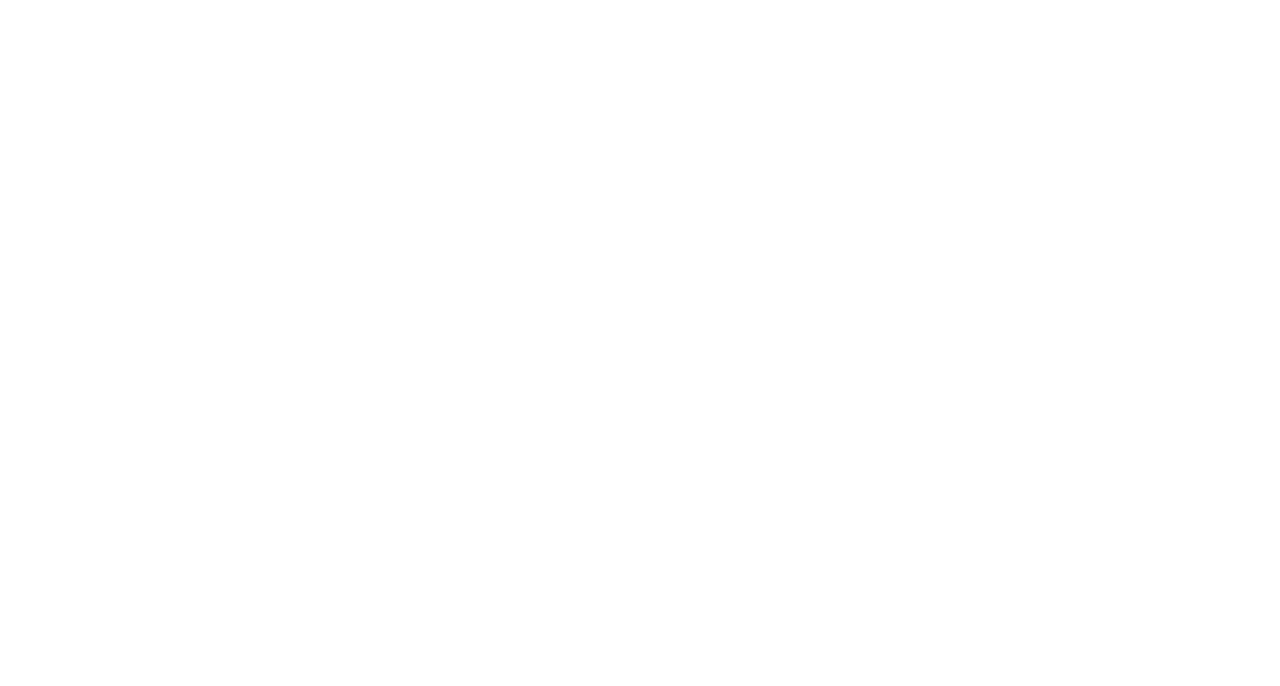
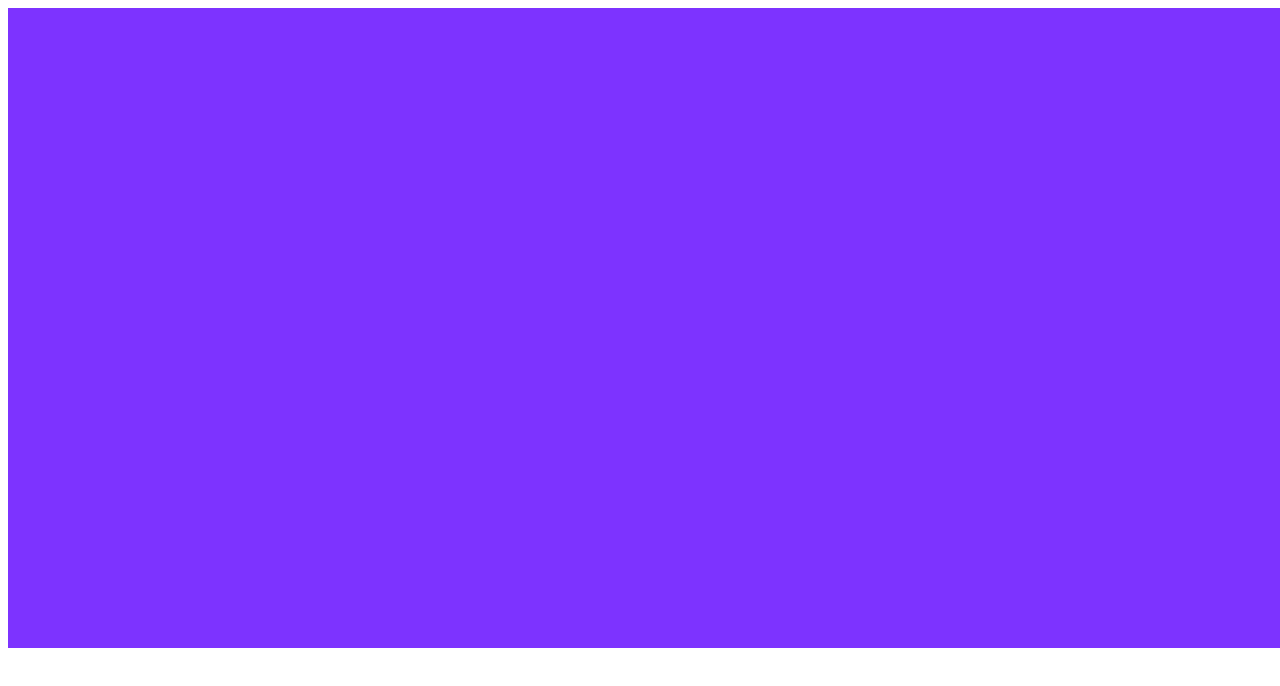
Before and after one commit to leahtorres/superfan-2, a plain HTML site: page index.html in a window 1280 px wide. Drawn offline with Linux system fonts and the light colour scheme.

Commit message:
Update stylesheet.css

```diff
--- a/stylesheet.css
+++ b/stylesheet.css
@@ -3,7 +3,9 @@ display: block;
 height: 100vh;
 width: 100vw;
 }
-.purple {
+.green {
 background-color: #7D33FF;
 display: flex;
+  height: 80vh;
+  width: 100vw;
 }
```
